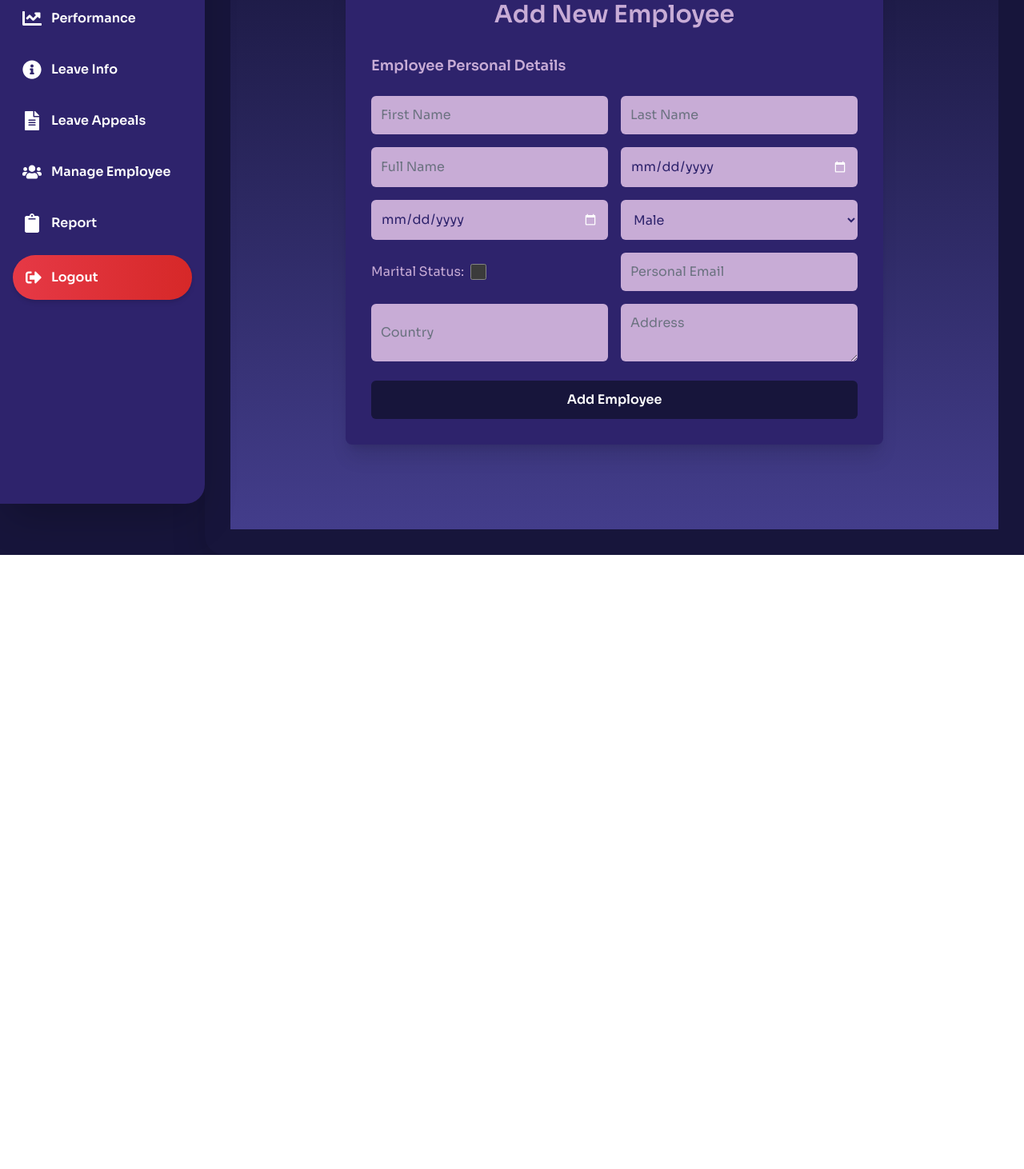
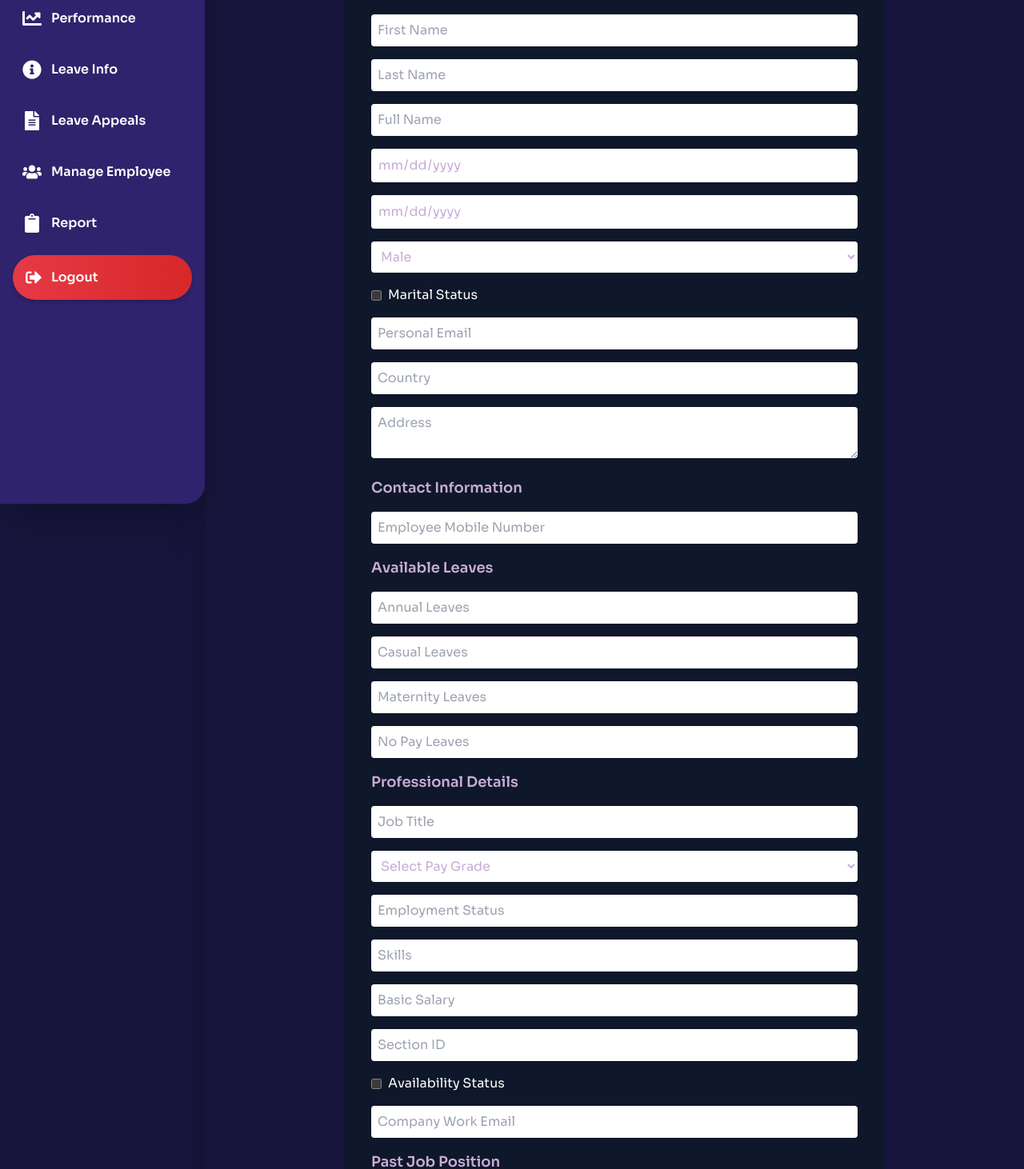
Before and after one commit to NesanduGMS/HRMS, a React (Create React App) app in the folder client/: page /dashboard/addemployee in a window 1280 px wide. Shown: the part 170-1632 px from the top of the page at 80% size. Before the commit the page ends 864 px from the top, so only its background shows below. Built offline with nearby package versions, Linux system fonts and the light colour scheme.

Commit message:
AddEmploye

```diff
--- a/client/src/pages/AddEmployeePage.jsx
+++ b/client/src/pages/AddEmployeePage.jsx
@@ -78,10 +78,7 @@ const AddEmployeePage = () => {
     e.preventDefault();
 
     try {
-      const response = await axios.post(
-        'http://localhost:3005/api/employees/addEmployeeDetails',
-        employeeDetails
-      );
+      const response = await axios.post('http://localhost:3005/api/employees/addEmployeeDetails', employeeDetails);
       const { message, Employee_Id } = response.data;
       alert(`${message} The new Employee ID is ${Employee_Id}`);
     } catch (error) {
@@ -90,109 +87,107 @@ const AddEmployeePage = () => {
   };
 
   return (
-    <div className="min-h-screen flex items-center justify-center bg-gradient-to-b from-[#17153B] to-[#433D8B] p-4">
-      <div className="max-w-2xl w-full bg-[#2E236C] rounded-lg shadow-xl p-8">
-        <h2 className="text-3xl font-bold text-[#C8ACD6] text-center mb-8">Add New Employee</h2>
-        <form className="space-y-6" onSubmit={handleSubmit}>
-          <h3 className="text-lg font-semibold text-[#C8ACD6] mb-4">Employee Personal Details</h3>
-          <div className="grid grid-cols-1 md:grid-cols-2 gap-4">
-            <input
-              className="w-full p-3 rounded-md border-none focus:ring-2 focus:ring-[#17153B] text-[#2E236C] placeholder-gray-500 bg-[#C8ACD6]"
-              name="First_Name"
-              value={employeeDetails.employee.First_Name}
-              onChange={handleChange}
-              placeholder="First Name"
-              required
-            />
-            <input
-              className="w-full p-3 rounded-md border-none focus:ring-2 focus:ring-[#17153B] text-[#2E236C] placeholder-gray-500 bg-[#C8ACD6]"
-              name="Last_Name"
-              value={employeeDetails.employee.Last_Name}
-              onChange={handleChange}
-              placeholder="Last Name"
-              required
-            />
-            <input
-              className="w-full p-3 rounded-md border-none focus:ring-2 focus:ring-[#17153B] text-[#2E236C] placeholder-gray-500 bg-[#C8ACD6]"
-              name="Full_Name"
-              value={employeeDetails.employee.Full_Name}
-              onChange={handleChange}
-              placeholder="Full Name"
-              required
-            />
-            <input
-              className="w-full p-3 rounded-md border-none focus:ring-2 focus:ring-[#17153B] text-[#2E236C] placeholder-gray-500 bg-[#C8ACD6]"
-              type="date"
-              name="Recruitment_Date"
-              value={employeeDetails.employee.Recruitment_Date}
-              onChange={handleChange}
-            />
-            <input
-              className="w-full p-3 rounded-md border-none focus:ring-2 focus:ring-[#17153B] text-[#2E236C] placeholder-gray-500 bg-[#C8ACD6]"
-              type="date"
-              name="Date_Of_Birth"
-              value={employeeDetails.employee.Date_Of_Birth}
-              onChange={handleChange}
-              required
-            />
-            <select
-              className="w-full p-3 rounded-md border-none focus:ring-2 focus:ring-[#17153B] text-[#2E236C] placeholder-gray-500 bg-[#C8ACD6]"
-              name="Gender"
-              value={employeeDetails.employee.Gender}
-              onChange={handleChange}
-            >
+    <div className="bg-primaryDark min-h-screen flex justify-center items-center p-6">
+      <div className="w-full max-w-2xl bg-primary p-8 rounded-lg shadow-lg">
+        <h2 className="text-2xl font-bold text-accentLight text-center mb-6">Add New Employee</h2>
+        <form onSubmit={handleSubmit} className="space-y-4">
+          {/* Employee Personal Details */}
+          <h3 className="text-lg font-semibold text-accentDark">Employee Personal Details</h3>
+          <input className="form-input w-full p-2 bg-white rounded text-primaryDark" name="employee.First_Name" placeholder="First Name" required onChange={handleChange} />
+          <input className="form-input w-full p-2 bg-white rounded text-primaryDark" name="employee.Last_Name" placeholder="Last Name" required onChange={handleChange} />
+          <input className="form-input w-full p-2 bg-white rounded text-primaryDark" name="employee.Full_Name" placeholder="Full Name" required onChange={handleChange} />
+          <input className="form-input w-full p-2 bg-white rounded text-primaryDark" name="employee.Recruitment_Date" type="date" onChange={handleChange} />
+          <input className="form-input w-full p-2 bg-white rounded text-primaryDark" name="employee.Date_Of_Birth" type="date" required onChange={handleChange} />
+          <select className="form-input w-full p-2 bg-white rounded text-primaryDark" name="employee.Gender" required onChange={handleChange}>
             <option value="Male">Male</option>
             <option value="Female">Female</option>
             <option value="Other">Other</option>
           </select>
-            <label className="flex items-center space-x-2 text-[#C8ACD6]">
-              <span>Marital Status:</span>
+          <label className="marital-status-label flex items-center gap-2 text-white">
             <input
               type="checkbox"
-                name="Marital_Status"
+              name="employee.Marital_Status"
               checked={employeeDetails.employee.Marital_Status}
-                onChange={() =>
-                  setEmployeeDetails((prevDetails) => ({
+              onChange={() => setEmployeeDetails((prevDetails) => ({
                 ...prevDetails,
                 employee: {
                   ...prevDetails.employee,
                   Marital_Status: !prevDetails.employee.Marital_Status,
                 },
-                  }))
-                }
-                className="form-checkbox h-5 w-5 text-[#17153B] border-none"
+              }))}
             />
+            Marital Status
           </label>
+          <input className="form-input w-full p-2 bg-white rounded text-primaryDark" name="employee.Personal_Email" placeholder="Personal Email" onChange={handleChange} />
+          <input className="form-input w-full p-2 bg-white rounded text-primaryDark" name="employee.Country" placeholder="Country" required onChange={handleChange} />
+          <textarea className="form-input w-full p-2 bg-white rounded text-primaryDark" name="employee.Address" placeholder="Address" required onChange={handleChange} />
+
+          {/* Contact Info */}
+          <h3 className="text-lg font-semibold text-accentDark">Contact Information</h3>
+          <input className="form-input w-full p-2 bg-white rounded text-primaryDark" name="contactInfo.Employee_Mobile_Number" placeholder="Employee Mobile Number" required onChange={handleChange} />
+
+          {/* Available Leaves */}
+          <h3 className="text-lg font-semibold text-accentDark">Available Leaves</h3>
+          <input className="form-input w-full p-2 bg-white rounded text-primaryDark" name="availableLeaves.Annual_Leaves" type="number" placeholder="Annual Leaves" required onChange={handleChange} />
+          <input className="form-input w-full p-2 bg-white rounded text-primaryDark" name="availableLeaves.Casual_Leaves" type="number" placeholder="Casual Leaves" required onChange={handleChange} />
+          <input className="form-input w-full p-2 bg-white rounded text-primaryDark" name="availableLeaves.Maternity_Leaves" type="number" placeholder="Maternity Leaves" required onChange={handleChange} />
+          <input className="form-input w-full p-2 bg-white rounded text-primaryDark" name="availableLeaves.No_Pay_Leaves" type="number" placeholder="No Pay Leaves" required onChange={handleChange} />
+
+          {/* Professional Details */}
+          <h3 className="text-lg font-semibold text-accentDark">Professional Details</h3>
+          <input className="form-input w-full p-2 bg-white rounded text-primaryDark" name="professionalDetails.Job_Title" placeholder="Job Title" required onChange={handleChange} />
+          <select className="form-input w-full p-2 bg-white rounded text-primaryDark" name="professionalDetails.Pay_Grade" required onChange={handleChange}>
+            <option value="">Select Pay Grade</option>
+            <option value="L1">L1</option>
+            <option value="L2">L2</option>
+            <option value="L3">L3</option>
+            <option value="L4">L4</option>
+            <option value="L5">L5</option>
+          </select>
+          <input className="form-input w-full p-2 bg-white rounded text-primaryDark" name="professionalDetails.Employment_Status" placeholder="Employment Status" required onChange={handleChange} />
+          <input className="form-input w-full p-2 bg-white rounded text-primaryDark" name="professionalDetails.Skills" placeholder="Skills" required onChange={handleChange} />
+          <input className="form-input w-full p-2 bg-white rounded text-primaryDark" name="professionalDetails.Basic_Salary" type="number" placeholder="Basic Salary" required onChange={handleChange} />
+          <input className="form-input w-full p-2 bg-white rounded text-primaryDark" name="professionalDetails.Section_Id" placeholder="Section ID" required onChange={handleChange} />
+          <label className="availability-status-label flex items-center gap-2 text-white">
             <input
-              className="w-full p-3 rounded-md border-none focus:ring-2 focus:ring-[#17153B] text-[#2E236C] placeholder-gray-500 bg-[#C8ACD6]"
-              name="Personal_Email"
-              value={employeeDetails.employee.Personal_Email}
-              onChange={handleChange}
-              placeholder="Personal Email"
+              type="checkbox"
+              name="professionalDetails.Availability_Status"
+              checked={employeeDetails.professionalDetails.Availability_Status}
+              onChange={() => setEmployeeDetails((prevDetails) => ({
+                ...prevDetails,
+                professionalDetails: {
+                  ...prevDetails.professionalDetails,
+                  Availability_Status: !prevDetails.professionalDetails.Availability_Status,
+                },
+              }))}
             />
-            <input
-              className="w-full p-3 rounded-md border-none focus:ring-2 focus:ring-[#17153B] text-[#2E236C] placeholder-gray-500 bg-[#C8ACD6]"
-              name="Country"
-              value={employeeDetails.employee.Country}
-              onChange={handleChange}
-              placeholder="Country"
-              required
-            />
-            <textarea
-              className="w-full p-3 rounded-md border-none focus:ring-2 focus:ring-[#17153B] text-[#2E236C] placeholder-gray-500 bg-[#C8ACD6]"
-              name="Address"
-              value={employeeDetails.employee.Address}
-              onChange={handleChange}
-              placeholder="Address"
-              required
-            />
-          </div>
+            Availability Status
+          </label>
+          <input className="form-input w-full p-2 bg-white rounded text-primaryDark" name="professionalDetails.Company_Work_Mail" placeholder="Company Work Email" required onChange={handleChange} />
+
+          {/* Past Job Position */}
+          <h3 className="text-lg font-semibold text-accentDark">Past Job Position</h3>
+          <input className="form-input w-full p-2 bg-white rounded text-primaryDark" name="pastJobPosition.Job_Title" placeholder="Job Title" required onChange={handleChange} />
+          <input className="form-input w-full p-2 bg-white rounded text-primaryDark" name="pastJobPosition.Time_Period_Years" type="number" placeholder="Time Period (Years)" required onChange={handleChange} />
+          <input className="form-input w-full p-2 bg-white rounded text-primaryDark" name="pastJobPosition.Rating_Performance" type="number" placeholder="Rating Performance" required onChange={handleChange} />
+
+          {/* Emergency Information */}
+          <h3 className="text-lg font-semibold text-accentDark">Emergency Information</h3>
+          <input className="form-input w-full p-2 bg-white rounded text-primaryDark" name="emergencyInfo.Dependant_Mobile_Number" placeholder="Dependant Mobile Number" required onChange={handleChange} />
+          <input className="form-input w-full p-2 bg-white rounded text-primaryDark" name="emergencyInfo.Dependant_Name" placeholder="Dependant Name" required onChange={handleChange} />
+          <input className="form-input w-full p-2 bg-white rounded text-primaryDark" name="emergencyInfo.Dependant_Address" placeholder="Dependant Address" required onChange={handleChange} />
+
+          {/* Supervisor Details */}
+          <h3 className="text-lg font-semibold text-accentDark">Supervisor Details</h3>
+          <input className="form-input w-full p-2 bg-white rounded text-primaryDark" name="supervisorDetails.Supervisor_Id" placeholder="Supervisor ID" required onChange={handleChange} />
+
           <button
           type="submit"
-            className="w-full py-3 bg-[#17153B] hover:bg-[#433D8B] text-white rounded-md font-semibold transition-colors"
+  className="w-full py-3 rounded bg-gradient-to-r from-[#17153B] to-[#2E236C] text-white font-semibold border border-[#433D8B] hover:from-[#2E236C] hover:to-[#17153B] transition-all"
 >
   Add Employee
 </button>
+
         </form>
       </div>
     </div>
```
Lines whose indentation alone changed are shown as unchanged.
